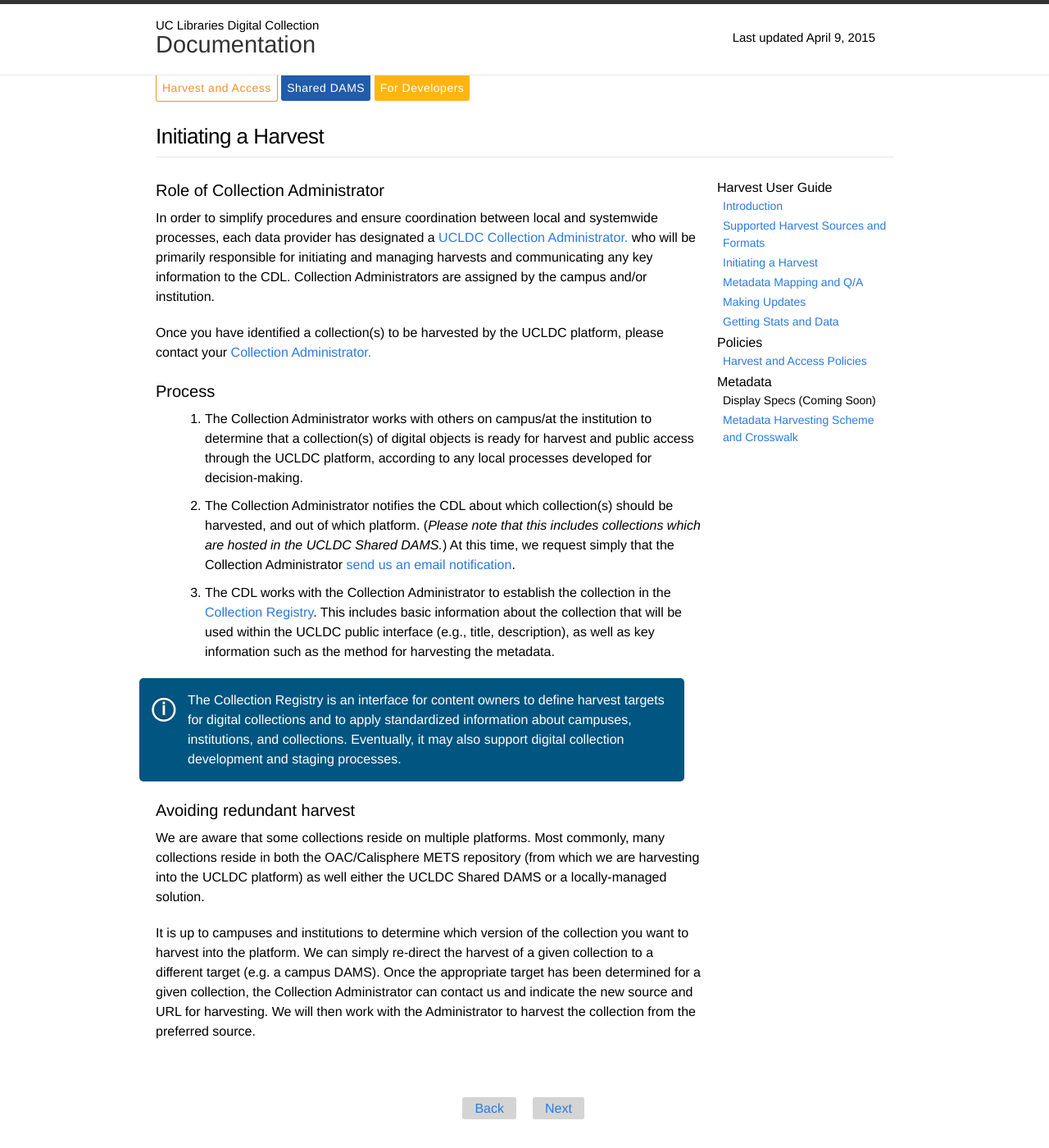
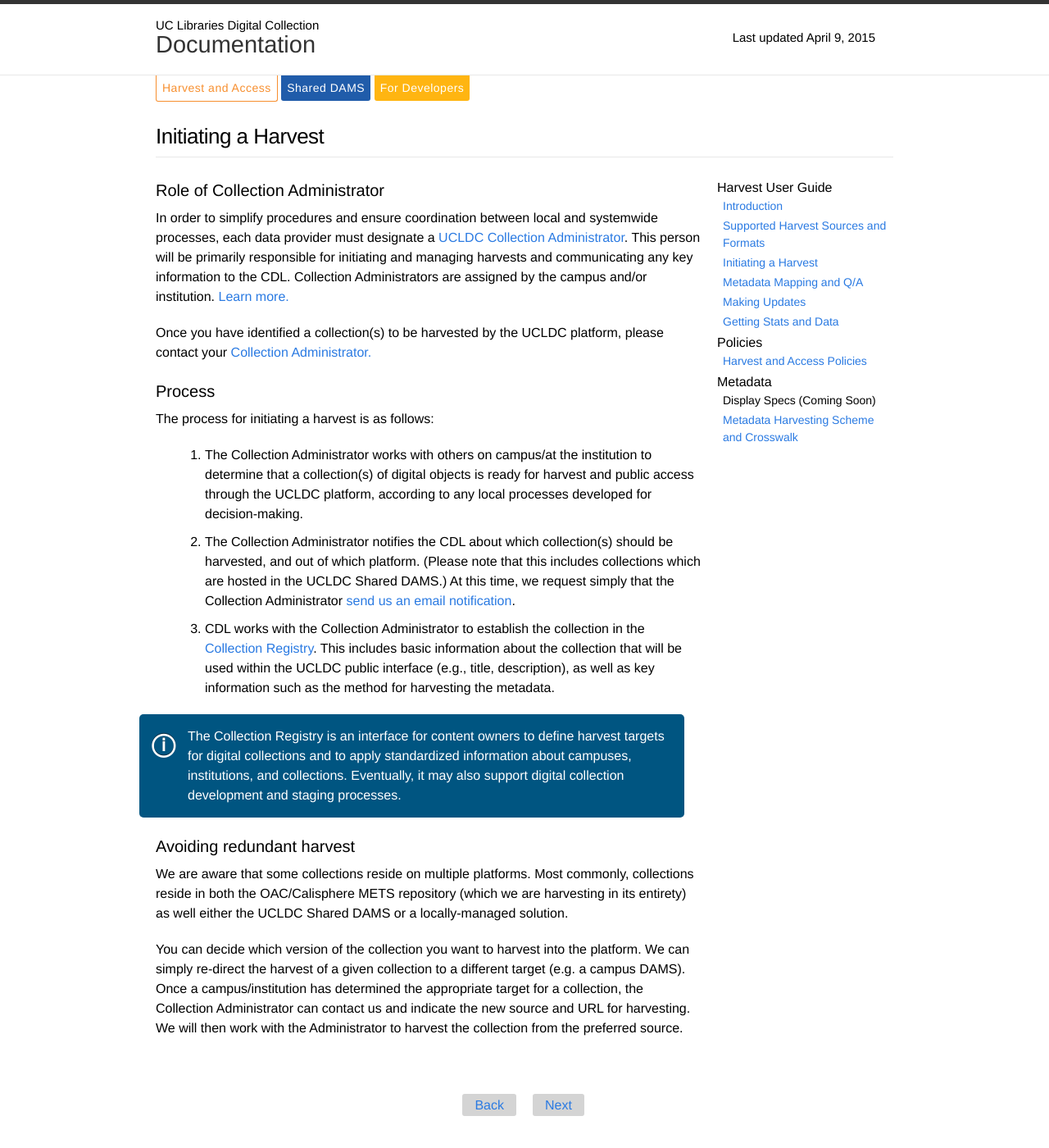
Before and after one commit to ucldc/ucldc-docs, a Jekyll site: the page built from docs/registry/start.md, in a window 1280 px wide and 1400 px high. Shown: the whole window at 82% size. Built offline with Jekyll 4.4.1, drawn with Linux system fonts in a browser that asks for light colours; nearby versions of some CDN libraries.

Commit message:
Update start.md
small changes

```diff
--- a/docs/registry/start.md
+++ b/docs/registry/start.md
@@ -7,20 +7,21 @@
 ---
 
 ##Role of Collection Administrator
-In order to simplify procedures and ensure coordination between local and systemwide processes, each data provider has designated a [UCLDC Collection Administrator.]({{ site.url }}{{ site.baseurl }}/docs/collection-admins/) who will be primarily responsible for initiating and managing harvests and communicating any key information to the CDL. Collection Administrators are assigned by the campus and/or institution.
+In order to simplify procedures and ensure coordination between local and systemwide processes, each data provider must designate a [UCLDC Collection Administrator]({{ site.url }}{{ site.baseurl }}/docs/collection-admins/). This person will be primarily responsible for initiating and managing harvests and communicating any key information to the CDL. Collection Administrators are assigned by the campus and/or institution. [Learn more.]({{ site.url }}{{ site.baseurl }}/docs/collection-admins/)
 
 Once you have identified a collection(s) to be harvested by the UCLDC platform, please contact your [Collection Administrator.]({{ site.url }}{{ site.baseurl }}/docs/collection-admins/)
 
 ##Process
+The process for initiating a harvest is as follows:
 1. The Collection Administrator works with others on campus/at the institution to determine that a collection(s) of digital objects is ready for harvest and public access through the UCLDC platform, according to any local processes developed for decision-making.
 
-2. The Collection Administrator notifies the CDL about which collection(s) should be harvested, and out of which platform. (<i>Please note that this includes collections which are hosted in the UCLDC Shared DAMS.</i>) At this time, we request simply that the Collection Administrator [send us an email notification](mailto:ucldc@ucop.edu).
+2. The Collection Administrator notifies the CDL about which collection(s) should be harvested, and out of which platform. (Please note that this includes collections which are hosted in the UCLDC Shared DAMS.) At this time, we request simply that the Collection Administrator [send us an email notification](mailto:ucldc@ucop.edu).
 
-3. The CDL works with the Collection Administrator to establish the collection in the [Collection Registry](http://registry.cdlib.org). This includes basic information about the collection that will be used within the UCLDC public interface (e.g., title, description), as well as key information such as the method for harvesting the metadata.
+3. CDL works with the Collection Administrator to establish the collection in the [Collection Registry](http://registry.cdlib.org). This includes basic information about the collection that will be used within the UCLDC public interface (e.g., title, description), as well as key information such as the method for harvesting the metadata.
 
 <div class="note"><p>The Collection Registry is an interface for content owners to define harvest targets for digital collections and to apply standardized information about campuses, institutions, and collections. Eventually, it may also support digital collection development and staging processes.</p></div>
 
 ##Avoiding redundant harvest
-We are aware that some collections reside on multiple platforms. Most commonly, many collections reside in both the OAC/Calisphere METS repository (from which we are harvesting into the UCLDC platform) as well either the UCLDC Shared DAMS or a locally-managed solution.
+We are aware that some collections reside on multiple platforms. Most commonly, collections reside in both the OAC/Calisphere METS repository (which we are harvesting in its entirety) as well either the UCLDC Shared DAMS or a locally-managed solution.
 
-It is up to campuses and institutions to determine which version of the collection you want to harvest into the platform. We can simply re-direct the harvest of a given collection to a different target (e.g. a campus DAMS). Once the appropriate target has been determined for a given collection, the Collection Administrator can contact us and indicate the new source and URL for harvesting. We will then work with the Administrator to harvest the collection from the preferred source.
+You can decide which version of the collection you want to harvest into the platform. We can simply re-direct the harvest of a given collection to a different target (e.g. a campus DAMS). Once a campus/institution has determined the appropriate target for a collection, the Collection Administrator can contact us and indicate the new source and URL for harvesting. We will then work with the Administrator to harvest the collection from the preferred source.
```
